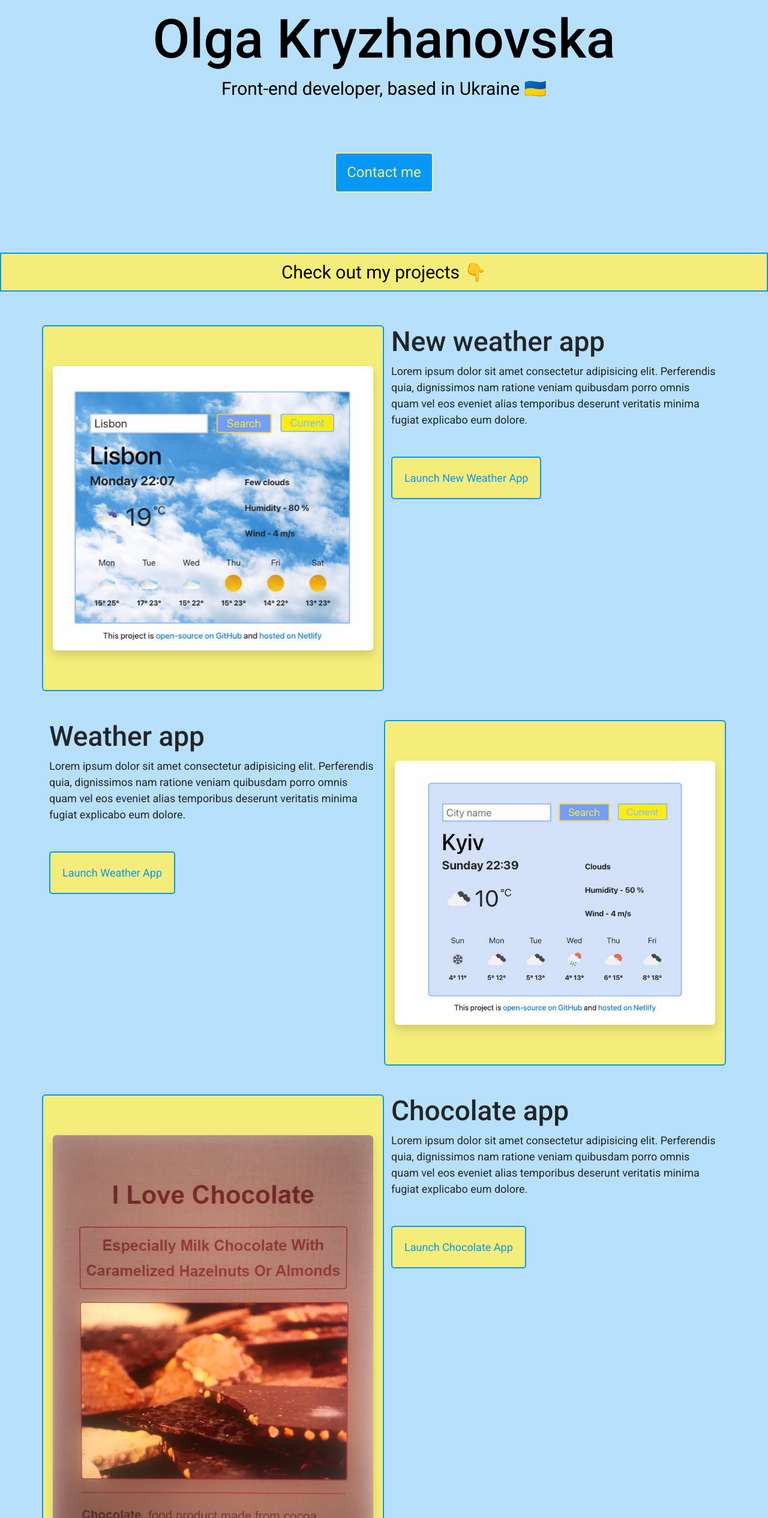
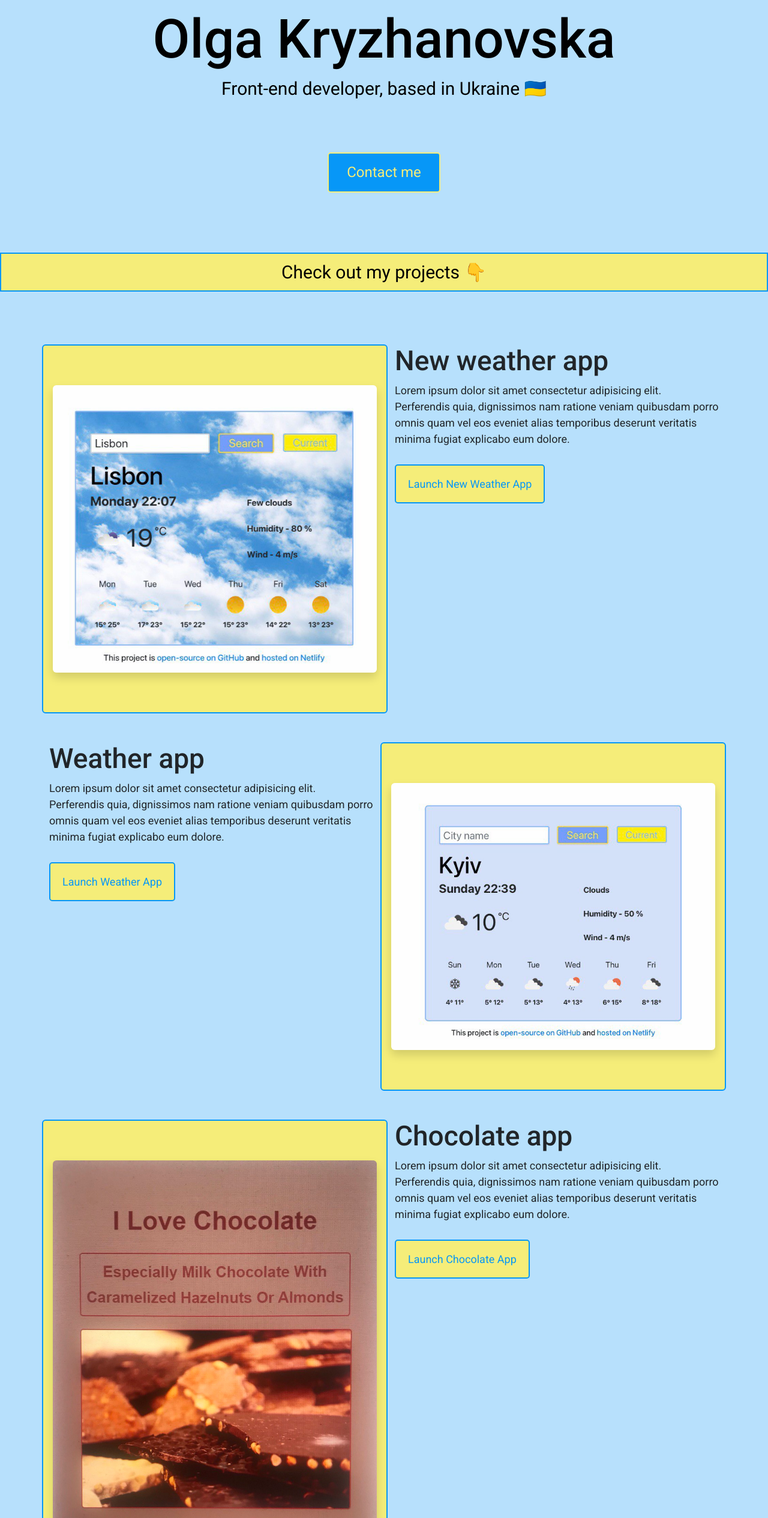
Before and after one commit to Krizhinka/portfolio, a plain HTML site: page index.html in a window 1280 px wide. Shown: the part 270-2800 px from the top of the page at 60% size. Drawn offline with nearby package versions, Linux system fonts and the light colour scheme.

Commit message:
Changed project-link style, some html and css

```diff
--- a/index.html
+++ b/index.html
@@ -35,9 +35,8 @@
         <h2>🖐 Hi, I am</h2>
         <h1>Olga Kryzhanovska</h1>
         <h3> Front-end developer, based in Ukraine 🇺🇦</h3>
-        <a href="#" class="btn btn-branding">Contact me</a>
-
-        <p>Check out my projects 👇</p>
+            <a href="#" class="btn btn-branding">Contact me</a>
+        <p class="mb-5">Check out my projects 👇</p>
     </div>
 
 
@@ -51,7 +50,7 @@
                     title="New weather project">
             </div>
 
-            <div class="col-sm-6 project-description">
+            <div class="col project-description">
                 <h2 class="mb-2">New weather app</h2>
                 <p class="m-0">
                     Lorem ipsum dolor sit amet consectetur adipisicing elit. Perferendis
@@ -60,8 +59,8 @@
                     explicabo eum dolore.
                 </p>
 
-                <div class="mt-5">
-                    <a href="https://grand-tiramisu-ddf61f.netlify.app/" class="btn btn-primary"
+                <div class="mt-5 mb-5">
+                    <a href="https://grand-tiramisu-ddf61f.netlify.app/" class="project-link"
                         title="New weather project">Launch New weather
                         app</a>
                 </div>
@@ -71,7 +70,7 @@
 
         <div class="row mb-5">
 
-            <div class="col-sm-6 project-description">
+            <div class="col project-description">
                 <h2 class="mb-2">Weather app</h2>
                 <p class="m-0">
                     Lorem ipsum dolor sit amet consectetur adipisicing elit. Perferendis
@@ -81,7 +80,7 @@
                 </p>
 
                 <div class="mt-5 mb-5">
-                    <a href="https://magical-zuccutto-16d67f.netlify.app/" class="btn btn-primary"
+                    <a href="https://magical-zuccutto-16d67f.netlify.app/" class="project-link"
                         title="Weather project">Launch Weather
                         app</a>
                 </div>
@@ -96,7 +95,7 @@
 
 
 
-        <div class="row mt-5">
+        <div class="row mt-5 mb-5">
 
             <div class="col d-none d-md-block p-3 rounded bg-body-branding">
                 <img src="/images/chocolate-project.jpg" class="img-fluid shadow rounded" alt="Chocolate ptoject"
@@ -104,7 +103,7 @@
             </div>
 
 
-            <div class="col-sm-6 project-description">
+            <div class="col project-description">
                 <h2 class="mb-2">Chocolate app</h2>
                 <p class="m-0">
                     Lorem ipsum dolor sit amet consectetur adipisicing elit. Perferendis
@@ -113,17 +112,17 @@
                     explicabo eum dolore.
                 </p>
 
-                <div class="mt-5">
+                <div class="mt-5 mb-5">
                     <a href="https://www.shecodes.io/workshops/shecodes-basics-159929af-30e6-4958-bd3b-91990c61966b/projects/1439994"
-                        class="btn btn-primary" title="Chocolate ptoject">Launch Chocolate app</a>
+                        class="project-link" title="Chocolate ptoject">Launch Chocolate app</a>
                 </div>
             </div>
         </div>
 
-        <div class="row mt-5">
+        <div class="row mb-5">
 
 
-            <div class="col-sm-6 project-description">
+            <div class="col project-description">
                 <h2 class="mb-2">Croissant app</h2>
                 <p class="m-0">
                     Lorem ipsum dolor sit amet consectetur adipisicing elit. Perferendis
@@ -133,7 +132,7 @@
                 </p>
 
                 <div class="mt-5 mb-5">
-                    <a href="https://wondrous-faloodeh-2a3480.netlify.app/photo.html" class="btn btn-primary"
+                    <a href="https://wondrous-faloodeh-2a3480.netlify.app/photo.html" class="project-link"
                         title="Croissant-project">Launch
                         Croissant app</a>
                 </div>
--- a/src/styles.css
+++ b/src/styles.css
@@ -64,7 +64,7 @@ p {
   color: var(--branding-color);
   font-size: 24px;
   line-height: 27px;
-  padding: 18px;
+  padding: 18px 30px;
   cursor: pointer;
   margin: 80px auto 100px;
 }
@@ -85,7 +85,7 @@ div.bg-body-branding {
   border: 2px solid var(--primary-color);
 }
 
-.btn-primary {
+.project-link {
   border: 2px solid var(--primary-color);
   border-radius: var(--border-radius);
   padding: 20px;
@@ -98,6 +98,10 @@ div.bg-body-branding {
 }
 
 @media (max-width: 768px) {
+
+  .hero {
+    padding: 80px 0 30px;
+  }
   .hero h1 {
     font-size: 42px;
   }
@@ -108,7 +112,7 @@ div.bg-body-branding {
     font-size: 18px;
   }
   .hero p {
-    font-size: 22px;
+    font-size: 20px;
   }
   h2 {
     font-size: 24px;
```
